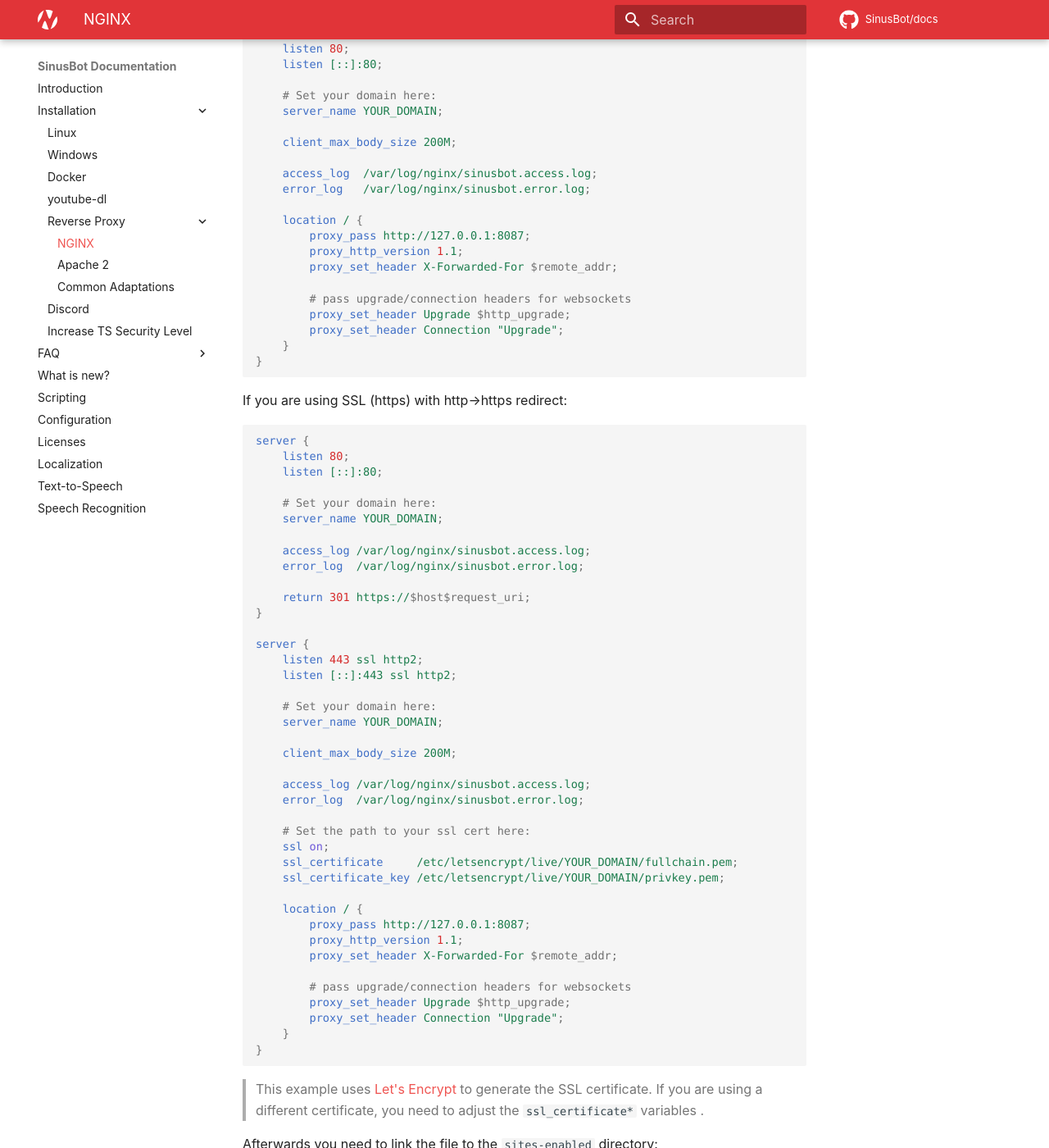
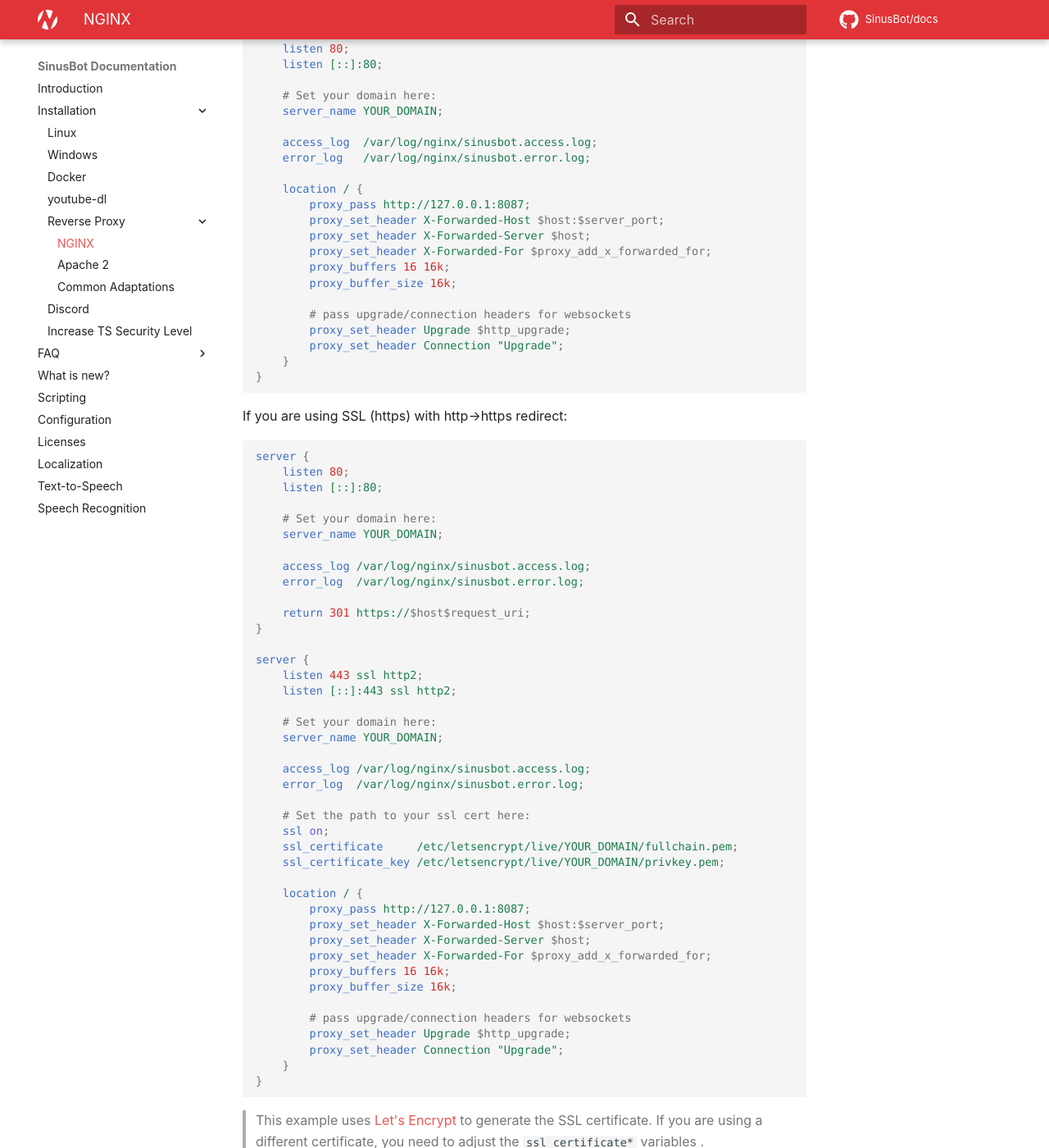
Before and after one commit to SinusBot/docs, an MkDocs documentation site: the page built from docs/reverse-proxy/nginx.md, in a window 1280 px wide and 1400 px high, scrolled down 663 px. Shown: the whole window at 82% size. Built offline with MkDocs 1.6.1 and Material for MkDocs 9.7.7, drawn with Linux system fonts in a browser that asks for light colours; comment, search, counter and statistics services are not loaded.

Commit message:
fix: better nginx config

```diff
--- a/docs/reverse-proxy/nginx.md
+++ b/docs/reverse-proxy/nginx.md
@@ -23,15 +23,16 @@
     # Set your domain here:
     server_name YOUR_DOMAIN;
 
-    client_max_body_size 200M;
-
     access_log  /var/log/nginx/sinusbot.access.log;
     error_log   /var/log/nginx/sinusbot.error.log;
 
     location / {
         proxy_pass http://127.0.0.1:8087;
-        proxy_http_version 1.1;
-        proxy_set_header X-Forwarded-For $remote_addr;
+        proxy_set_header X-Forwarded-Host $host:$server_port;
+        proxy_set_header X-Forwarded-Server $host;
+        proxy_set_header X-Forwarded-For $proxy_add_x_forwarded_for;
+        proxy_buffers 16 16k;
+        proxy_buffer_size 16k;
 
         # pass upgrade/connection headers for websockets
         proxy_set_header Upgrade $http_upgrade;
@@ -63,8 +64,6 @@
     # Set your domain here:
     server_name YOUR_DOMAIN;
 
-    client_max_body_size 200M;
-
     access_log /var/log/nginx/sinusbot.access.log;
     error_log  /var/log/nginx/sinusbot.error.log;
 
@@ -75,8 +74,11 @@
 
     location / {
         proxy_pass http://127.0.0.1:8087;
-        proxy_http_version 1.1;
-        proxy_set_header X-Forwarded-For $remote_addr;
+        proxy_set_header X-Forwarded-Host $host:$server_port;
+        proxy_set_header X-Forwarded-Server $host;
+        proxy_set_header X-Forwarded-For $proxy_add_x_forwarded_for;
+        proxy_buffers 16 16k;
+        proxy_buffer_size 16k;
 
         # pass upgrade/connection headers for websockets
         proxy_set_header Upgrade $http_upgrade;
```
